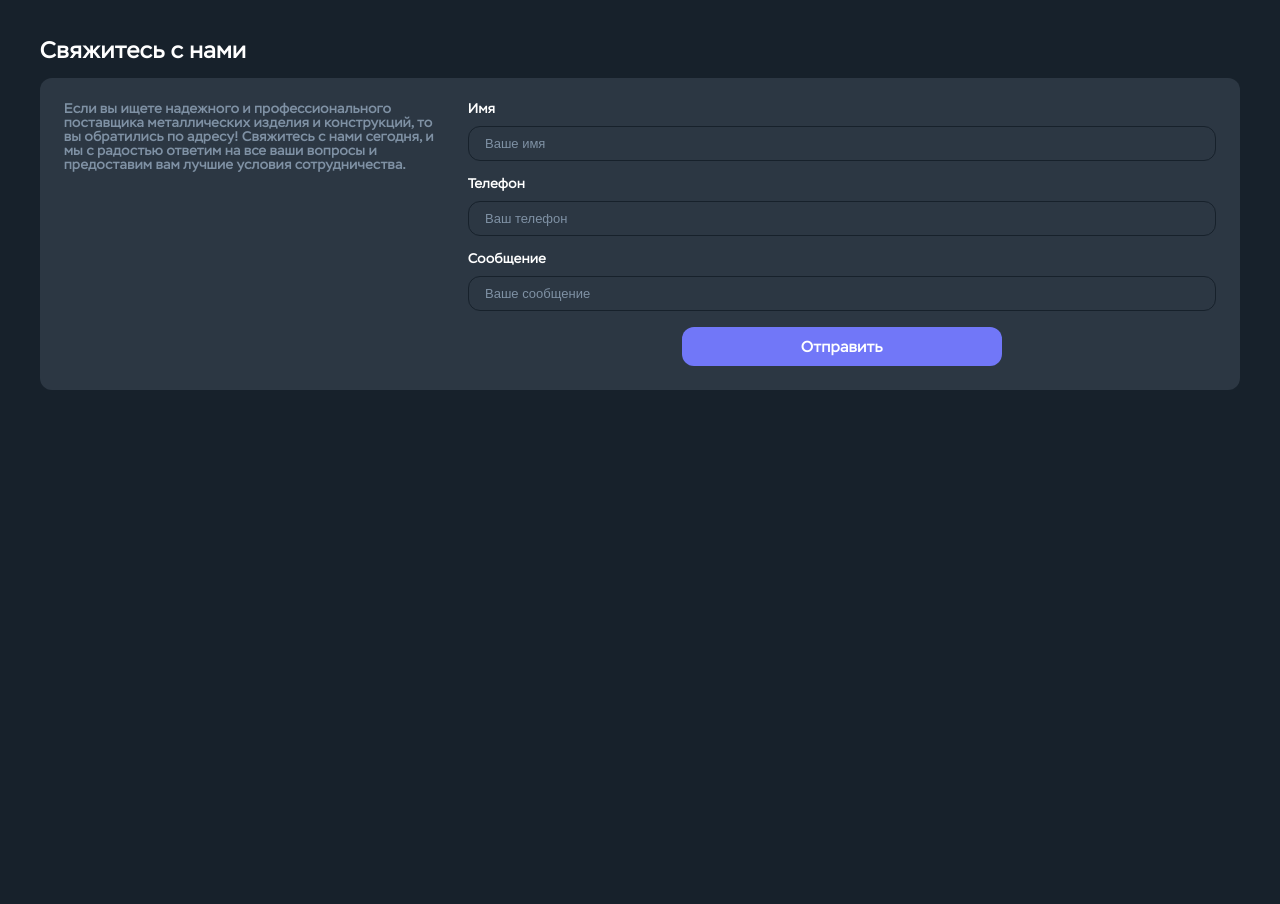
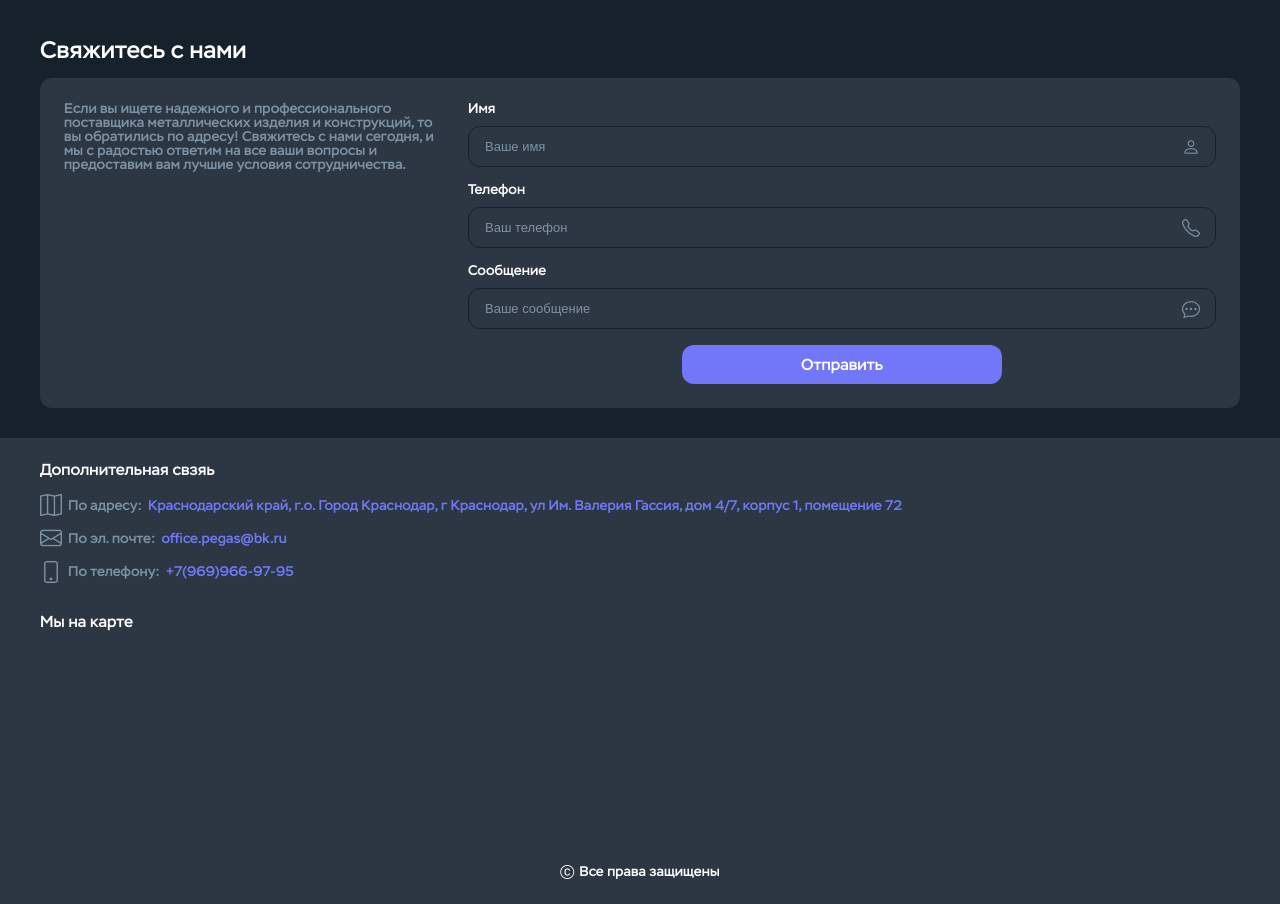
Before and after one commit to VladimirBerl/test-site-project, a plain HTML site: page index.html in a window 1280 px wide. Shown: the part 1603-2507 px from the top of the page. Before the commit the page ends 1993 px from the top, so only its background shows below. Drawn offline with nearby package versions, Linux system fonts and the light colour scheme.

Commit message:
updata end

```diff
--- a/index.html
+++ b/index.html
@@ -216,22 +216,31 @@
             <div class="contact-form-info">
               <div class="contact-form-desc">
                 Если вы ищете надежного и профессионального поставщика
-                металлических изделия и конструкций, то вы обратились по адресу! Свяжитесь с нами
-                сегодня, и мы с радостью ответим на все ваши вопросы и
-                предоставим вам лучшие условия сотрудничества.
+                металлических изделия и конструкций, то вы обратились по адресу!
+                Свяжитесь с нами сегодня, и мы с радостью ответим на все ваши
+                вопросы и предоставим вам лучшие условия сотрудничества.
               </div>
               <form class="form" action="form-messeng">
                 <label for="name" class="contact-form-label"
                   >Имя
-                  <input type="text" placeholder="Ваше имя" />
+                  <div class="input">
+                    <input type="text" placeholder="Ваше имя" />
+                    <i class="bi bi-person"></i>
+                  </div>
                 </label>
                 <label for="name" class="contact-form-label"
                   >Телефон
-                  <input type="tel" placeholder="Ваш телефон" />
+                  <div class="input">
+                    <input type="tel" placeholder="Ваш телефон" />
+                    <i class="bi bi-telephone"></i>
+                  </div>
                 </label>
                 <label for="name" class="contact-form-label"
                   >Сообщение
-                  <input type="text" placeholder="Ваше сообщение" />
+                  <div class="input">
+                    <input type="text" placeholder="Ваше сообщение" />
+                    <i class="bi bi-chat-dots"></i>
+                  </div>
                 </label>
                 <button type="button" class="btn form-btn">Отправить</button>
               </form>
@@ -240,8 +249,52 @@
         </div>
       </section>
     </main>
-    <footer>
-
+    <footer class="footer">
+      <div class="container">
+        <div class="footer-wrapper">
+          <div class="contact-footer">
+            <h4 class="contact-footer-title">Дополнительная свзяь</h4>
+            <address class="address">
+              <div class="address-item">
+                <i class="bi bi-map"></i>
+                <span class="address-item-name">По адресу:</span>
+                <span class="address-item-target"
+                  >Краснодарский край, г.о. Город Краснодар, г Краснодар, ул Им.
+                  Валерия Гассия, дом 4/7, корпус 1, помещение 72</span
+                >
+              </div>
+              <div class="address-item">
+                <i class="bi bi-envelope"></i>
+                <span class="address-item-name">По эл. почте:</span>
+                <a class="address-item-target" href="mailto:office.pegas@bk.ru"
+                  >office.pegas@bk.ru</a
+                >
+              </div>
+              <div class="address-item">
+                <i class="bi bi-phone"></i>
+                <span class="address-item-name">По телефону:</span>
+                <a class="address-item-target" href="tel:+79699669795"
+                  >+7(969)966-97-95</a
+                >
+              </div>
+            </address>
+          </div>
+          <div class="contact-map">
+            <h4 class="contact-footer-title">Мы на карте</h4>
+            <iframe
+              class="map"
+              src="https://yandex.ru/map-widget/v1/?um=constructor%3A56bbde741f7e01dbc870b4c193dfe574c134ba82883a145dd69fef8cd6860815&amp;source=constructor"
+              width="100%"
+              height="200"
+              frameborder="0"
+            ></iframe>
+          </div>
+          <div class="copy">
+            <i class="bi bi-c-circle"></i>
+            <h3>Все права защищены</h3>
+          </div>
+        </div>
+      </div>
     </footer>
   </body>
 
--- a/styles/global.css
+++ b/styles/global.css
@@ -74,7 +74,7 @@ input {
   position: relative;
   align-items: center;
   width: 100%;
-  padding: 9px 16px;
+  padding: 12px 16px;
   font-size: 13px;
   color: var(--text-color);
 
@@ -323,6 +323,9 @@ input::placeholder {
 }
 /* services end */
 /* contact-form */
+.contact-form {
+  margin-bottom: 30px;
+}
 .contact-form-title {
   font-size: 24px;
   margin-bottom: 16px;
@@ -347,6 +350,23 @@ input::placeholder {
 .contact-form-label input {
   margin-top: 10px;
 }
+.input {
+  position: relative;
+}
+.input i {
+  position: absolute;
+  top: 50%;
+  right: 16px;
+  transform: translateY(-50%);
+  font-size: 18px;
+  color: var(--text-secondary-color);
+  transition: all var(--transition-function) var(--transition-duration);
+}
+.input input:hover + i,
+.input input:focus + i,
+.input input:active + i {
+  color: var(--main-color);
+}
 .form-btn {
   min-width: 300px;
   width: 100%;
@@ -355,6 +375,52 @@ input::placeholder {
 }
 /* contact-form end */
 /* main end */
+/* footer */
+.footer {
+  padding: 24px 0px;
+  background-color: var(--line-color);
+}
+.contact-footer {
+  margin-bottom: 30px;
+}
+.contact-footer-title {
+  font-size: 16px;
+  margin-bottom: 16px;
+}
+.address {
+  display: flex;
+  flex-direction: column;
+  gap: 10px;
+  color: var(--text-secondary-color);
+}
+.address-item {
+  display: flex;
+  align-items: center;
+  flex-wrap: wrap;
+  gap: 6px;
+}
+.address-item i {
+  font-size: 22px;
+}
+.address-item-target {
+  cursor: pointer;
+  color: var(--main-color);
+  transition: all var(--transition-duration) var(--transition-function);
+}
+.address-item-target:hover {
+  color: var(--main-variant-color);
+}
+.map {
+  border-radius: var(--border-radius);
+  margin-bottom: 16px;
+}
+.copy {
+  display: flex;
+  align-items: center;
+  justify-content: center;
+  gap: 5px;
+}
+/* footer end */
 
 /* media */
 @media screen and (max-width: 920px) {
@@ -421,5 +487,8 @@ input::placeholder {
   .hero {
     height: 300px;
   }
+  .form-btn {
+    min-width: 100%;
+  }
 }
 /* media end */
```
